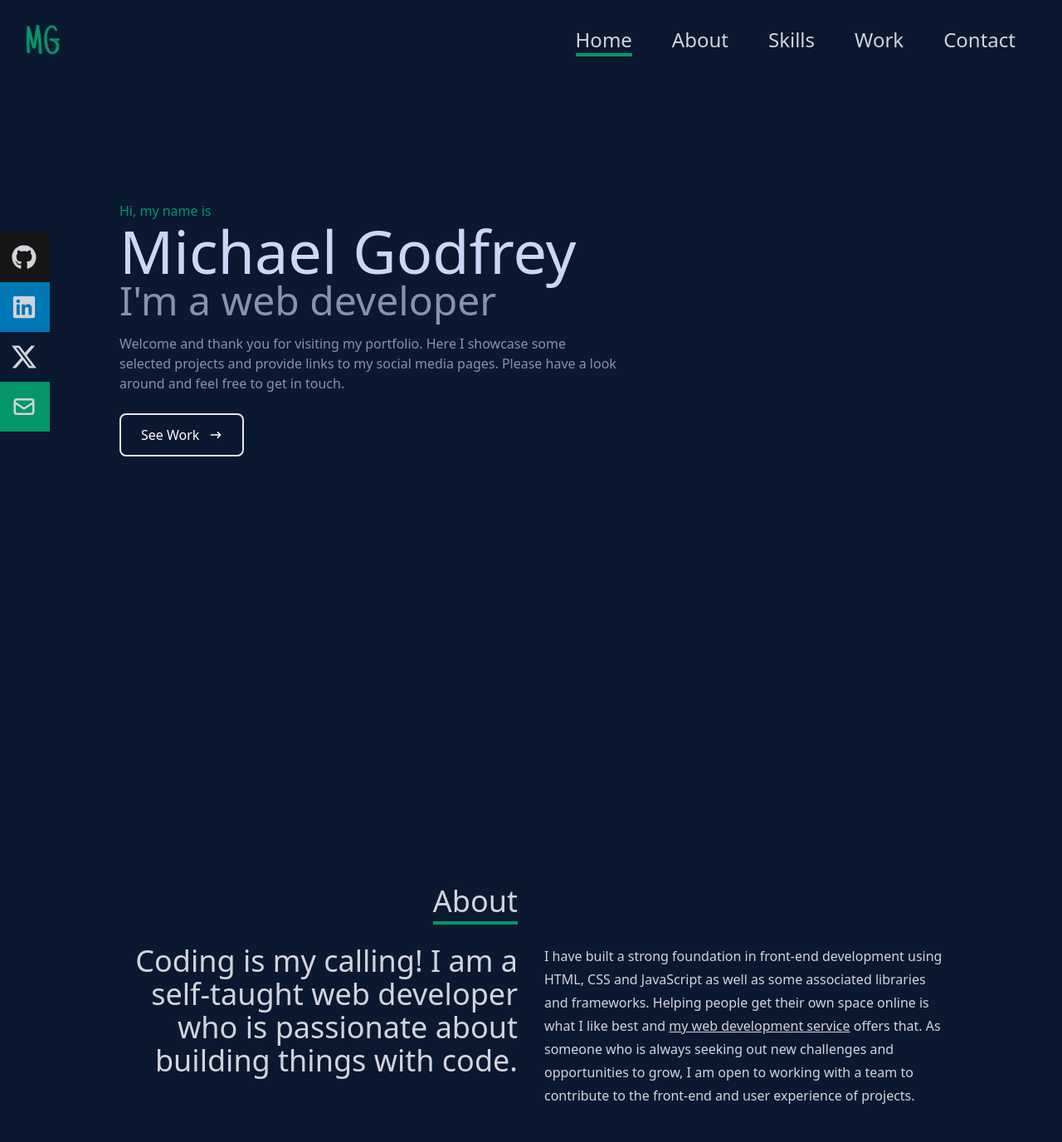
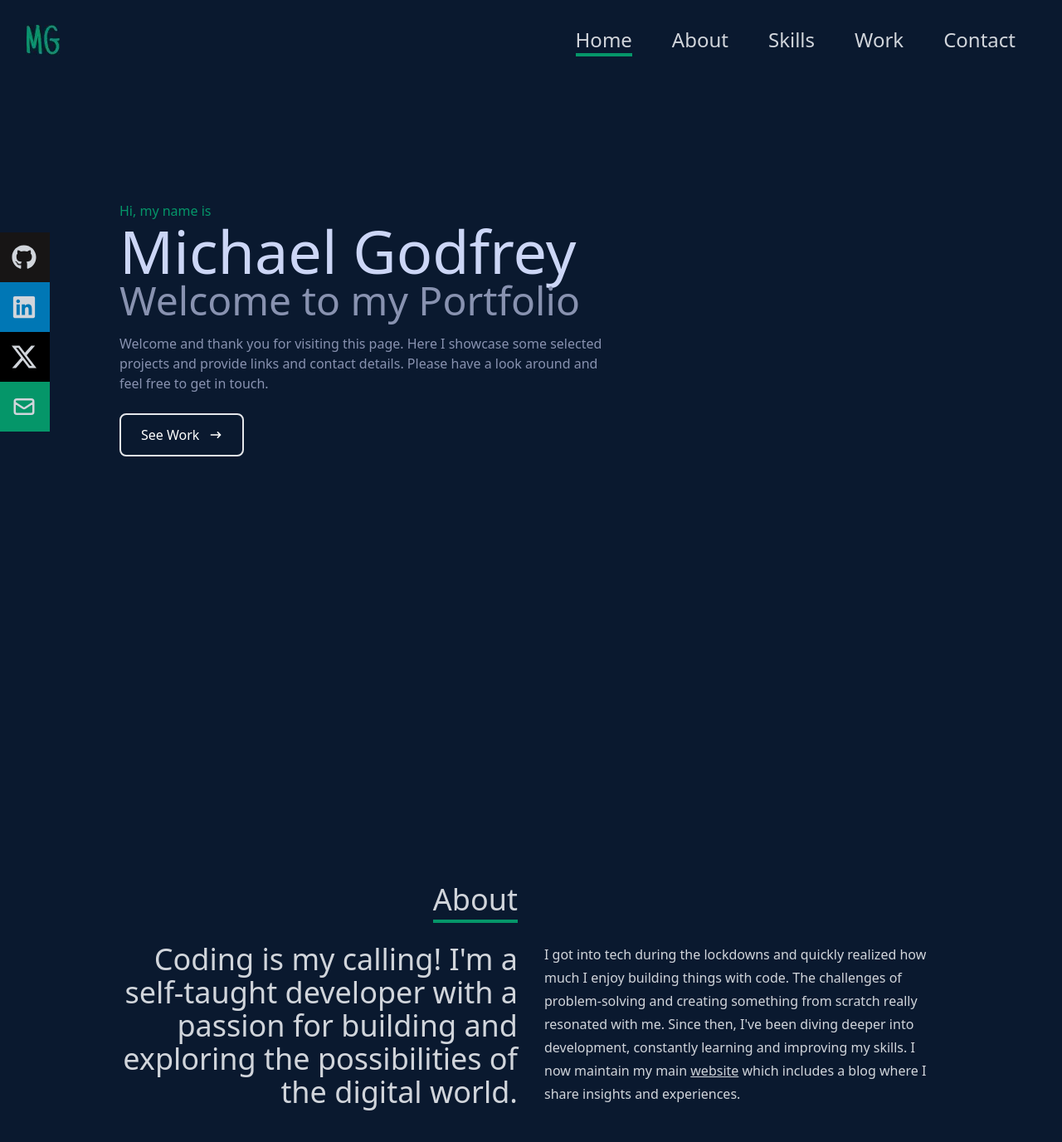
Before and after one commit to michagodfrey/michagodfrey.github.io, a React (Create React App) app: page / in a window 1280 px wide. Shown: the top 1376 px of the page at 83% size. Built offline with nearby package versions, Linux system fonts and the light colour scheme.

Commit message:
updated text, cleared form on submission

```diff
--- a/public/index.html
+++ b/public/index.html
@@ -3,7 +3,7 @@
   <head>
     <meta charset="utf-8" />
     <meta name="viewport" content="width=device-width, initial-scale=1" />
-    <meta name="description" content="Web developer portfolio of Michael Godfrey">
+    <meta name="description" content="Michael Godfrey's Project Portfolio">
     <link rel="icon" href="/favicon-32x32.png" />
     <title>Michael Godfrey | Portfolio</title>
   </head>
--- a/src/components/About.jsx
+++ b/src/components/About.jsx
@@ -6,25 +6,37 @@ const About = () => {
       <div className="flex flex-col items-center justify-center w-full max-w-screen-xl h-full px-8 lg:px-36 mx-auto">
         <div className="w-full grid grid-cols-2 gap-8">
           <div className="sm:text-right pb-8">
-                    <h2 className="text-4xl inline border-b-4 border-emerald-600">About</h2>
+            <h2 className="text-4xl inline border-b-4 border-emerald-600">
+              About
+            </h2>
           </div>
           <div></div>
         </div>
         <div className="max-w-screen-xl w-full grid sm:grid-cols-2 gap-8">
           <div>
-                    <p className="text-4xl sm:text-right">Coding is my calling! I am a self-taught web developer who is passionate about building things with code.</p>
+            <p className="text-4xl sm:text-right">
+              Coding is my calling! I'm a self-taught developer with a passion
+              for building and exploring the possibilities of the digital world.
+            </p>
           </div>
           <div>
             <p className="leading-7">
-                        I have built a strong foundation in front-end development using HTML, CSS and JavaScript as well as some associated libraries and frameworks.
-                        Helping people get their own space online is what I like best and <a href="https://michael-godfrey.com" className="underline">my web development service</a> offers that.
-                        As someone who is always seeking out new challenges and opportunities to grow, I am open to working with a team to contribute to the front-end and user experience of projects.
+              I got into tech during the lockdowns and quickly realized how much
+              I enjoy building things with code. The challenges of
+              problem-solving and creating something from scratch really
+              resonated with me. Since then, I've been diving deeper into
+              development, constantly learning and improving my skills. I now
+              maintain my main{" "}
+              <a href="https://michael-godfrey.com" className="underline">
+                website
+              </a>{" "}
+              which includes a blog where I share insights and experiences.
             </p>
           </div>
         </div>
       </div>
     </div>
-  )
+  );
 }
 
 export default About
--- a/src/components/Contact.jsx
+++ b/src/components/Contact.jsx
@@ -1,18 +1,79 @@
-import React from 'react';
-import { BsSend } from 'react-icons/bs'
+import React, { useState } from 'react';
+import { BsSend } from 'react-icons/bs';
 
 const Contact = () => {
+  const [formData, setFormData] = useState({
+    name: '',
+    email: '',
+    message: '',
+  });
+
+  const handleChange = (e) => {
+    setFormData({
+      ...formData,
+      [e.target.name]: e.target.value,
+    });
+  };
+
+  const handleSubmit = (e) => {
+    e.preventDefault();
+    // Submit the form
+    e.target.submit();
+    // Clear the form after submission
+    setFormData({
+      name: '',
+      email: '',
+      message: '',
+    });
+  };
+
   return (
     <div name="contact" className="min-h-screen py-8 grid">
       <div className="max-w-screen-xl flex flex-col justify-center items-center px-8 lg:px-36 mx-auto h-full w-full">
-            <form method="POST" action="https://getform.io/f/7c1a6ab1-0cd7-42d3-8bf0-d9dc5f85fab6" className="flex flex-col max-w-[600px] w-full">
+        <form
+          method="POST"
+          action="https://getform.io/f/7c1a6ab1-0cd7-42d3-8bf0-d9dc5f85fab6"
+          onSubmit={handleSubmit}
+          className="flex flex-col max-w-[600px] w-full"
+        >
           <div>
-                  <h2 className="text-4xl inline border-b-4 border-emerald-600">Contact</h2>
-                  <p className="py-4">Submit the form below or shoot me an email at - <a href="mailto:mail@michael-godfrey.com" className="underline">mail@michael-godfrey.com</a></p>
+            <h2 className="text-4xl inline border-b-4 border-emerald-600">
+              Contact
+            </h2>
+            <p className="py-4">
+              Submit the form below or shoot me an email at -{' '}
+              <a href="mailto:mail@michael-godfrey.com" className="underline">
+                mail@michael-godfrey.com
+              </a>
+            </p>
           </div>
-              <input required type="text" placeholder="Name" name="name" className="my-2 px-4 py-4 bg-[#ccd6f6] rounded-lg text-slate-800" />
-              <input required type="email" placeholder="Email" name="email" className="my-2 px-4 py-4 bg-[#ccd6f6] rounded-lg text-slate-800" />
-              <textarea required placeholder="Message..." name="message" rows="10" className="my-2 px-4 py-4 bg-[#ccd6f6] rounded-lg text-slate-800"></textarea>
+          <input
+            required
+            type="text"
+            placeholder="Name"
+            name="name"
+            value={formData.name}
+            onChange={handleChange}
+            className="my-2 px-4 py-4 bg-[#ccd6f6] rounded-lg text-slate-800"
+          />
+          <input
+            required
+            type="email"
+            placeholder="Email"
+            name="email"
+            value={formData.email}
+            onChange={handleChange}
+            className="my-2 px-4 py-4 bg-[#ccd6f6] rounded-lg text-slate-800"
+          />
+          <textarea
+            required
+            placeholder="Message..."
+            name="message"
+            rows="10"
+            value={formData.message}
+            onChange={handleChange}
+            className="my-2 px-4 py-4 bg-[#ccd6f6] rounded-lg text-slate-800"
+          ></textarea>
           <button className="text-white border-2 rounded-lg group hover:bg-emerald-600 hover:border-emerald-600 my-8 mx-auto px-4 py-3 flex items-center">
             Send
             <span className="ml-3 rotate-45">
@@ -22,7 +83,7 @@ const Contact = () => {
         </form>
       </div>
     </div>
-  )
-}
+  );
+};
 
-export default Contact
+export default Contact;
--- a/src/components/Home.jsx
+++ b/src/components/Home.jsx
@@ -9,10 +9,10 @@ const Home = () => {
             <div className="max-w-screen-xl mx-auto px-8 lg:px-36 flex flex-col justify-center h-full w-full">
                 <p className="text-emerald-600">Hi, my name is</p>
                 <h1 className="text-4xl sm:text-7xl text-[#ccd6f6]">Michael Godfrey</h1>
-                <p className="text-2xl sm:text-5xl text-[#8892b0]">I'm a web developer</p>
+                <p className="text-2xl sm:text-5xl text-[#8892b0]">Welcome to my Portfolio</p>
                 <p className="py-4 max-w-[600px] text-[#8892b0]">
-                    Welcome and thank you for visiting my portfolio.
-                    Here I showcase some selected projects and provide links to my social media pages.
+                    Welcome and thank you for visiting this page.
+                    Here I showcase some selected projects and provide links and contact details.
                     Please have a look around and feel free to get in touch.
                 </p>
                 <div>
--- a/src/style/output.css
+++ b/src/style/output.css
@@ -808,14 +808,14 @@ video {
   border-color: rgb(209 213 219 / var(--tw-border-opacity));
 }
 
+.bg-\[\#000\] {
+  --tw-bg-opacity: 1;
+  background-color: rgb(0 0 0 / var(--tw-bg-opacity));
+}
+
 .bg-\[\#0077b5\] {
   --tw-bg-opacity: 1;
   background-color: rgb(0 119 181 / var(--tw-bg-opacity));
-}
-
-.bg-\[\#00acee\] {
-  --tw-bg-opacity: 1;
-  background-color: rgb(0 172 238 / var(--tw-bg-opacity));
 }
 
 .bg-\[\#0a192f\] {
@@ -838,23 +838,9 @@ video {
   background-color: rgb(5 150 105 / var(--tw-bg-opacity));
 }
 
-.bg-slate-600 {
-  --tw-bg-opacity: 1;
-  background-color: rgb(71 85 105 / var(--tw-bg-opacity));
-}
-
 .bg-white {
   --tw-bg-opacity: 1;
   background-color: rgb(255 255 255 / var(--tw-bg-opacity));
-}
-
-.bg-\[\] {
-  background-color: ;
-}
-
-.bg-red-400 {
-  --tw-bg-opacity: 1;
-  background-color: rgb(248 113 113 / var(--tw-bg-opacity));
 }
 
 .p-4 {
@@ -897,10 +883,6 @@ video {
 
 .text-center {
   text-align: center;
-}
-
-.text-right {
-  text-align: right;
 }
 
 .text-2xl {
@@ -955,11 +937,6 @@ video {
 .text-white {
   --tw-text-opacity: 1;
   color: rgb(255 255 255 / var(--tw-text-opacity));
-}
-
-.text-red-800 {
-  --tw-text-opacity: 1;
-  color: rgb(153 27 27 / var(--tw-text-opacity));
 }
 
 .underline {
```
Lines whose indentation alone changed are shown as unchanged.
